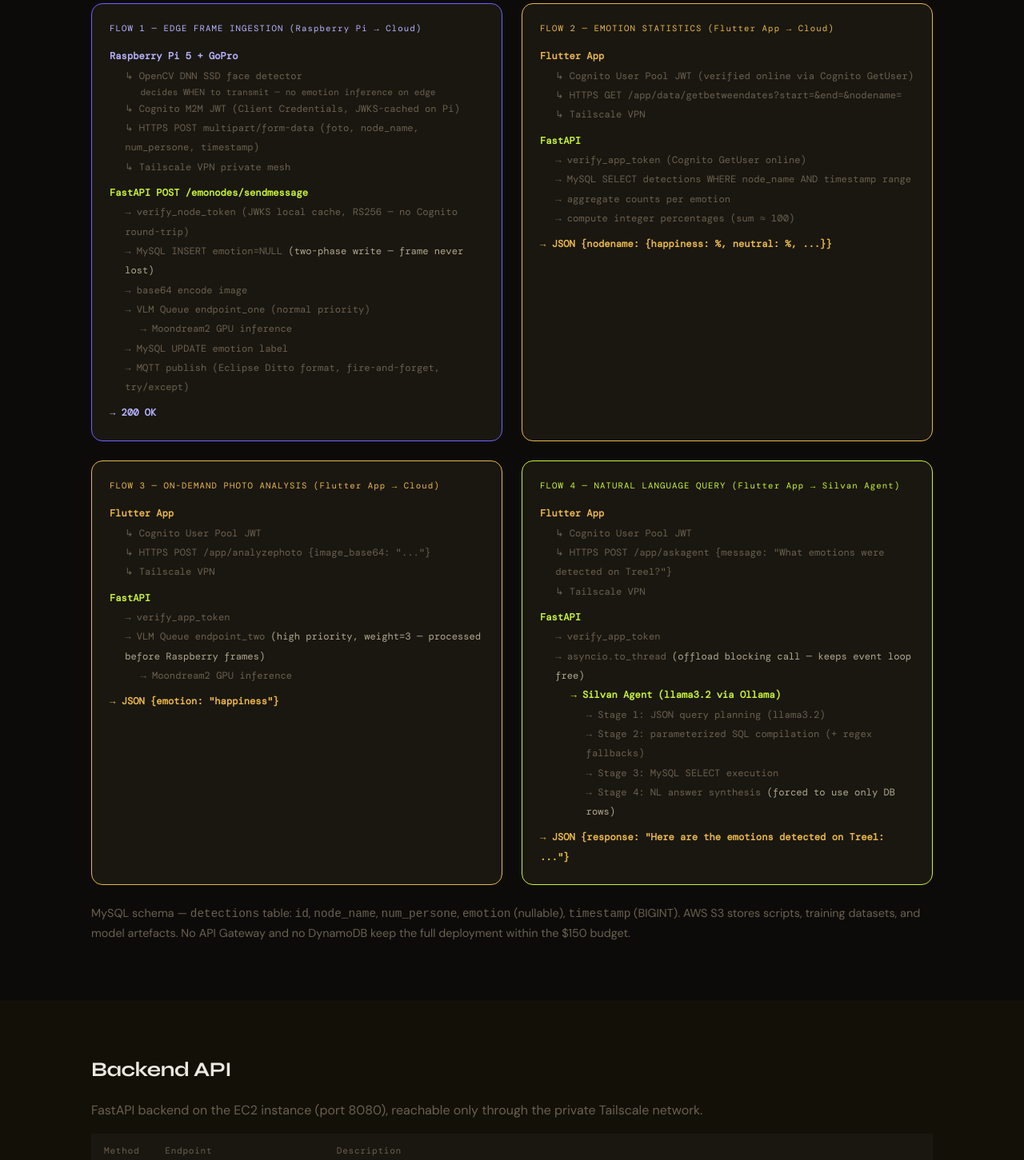
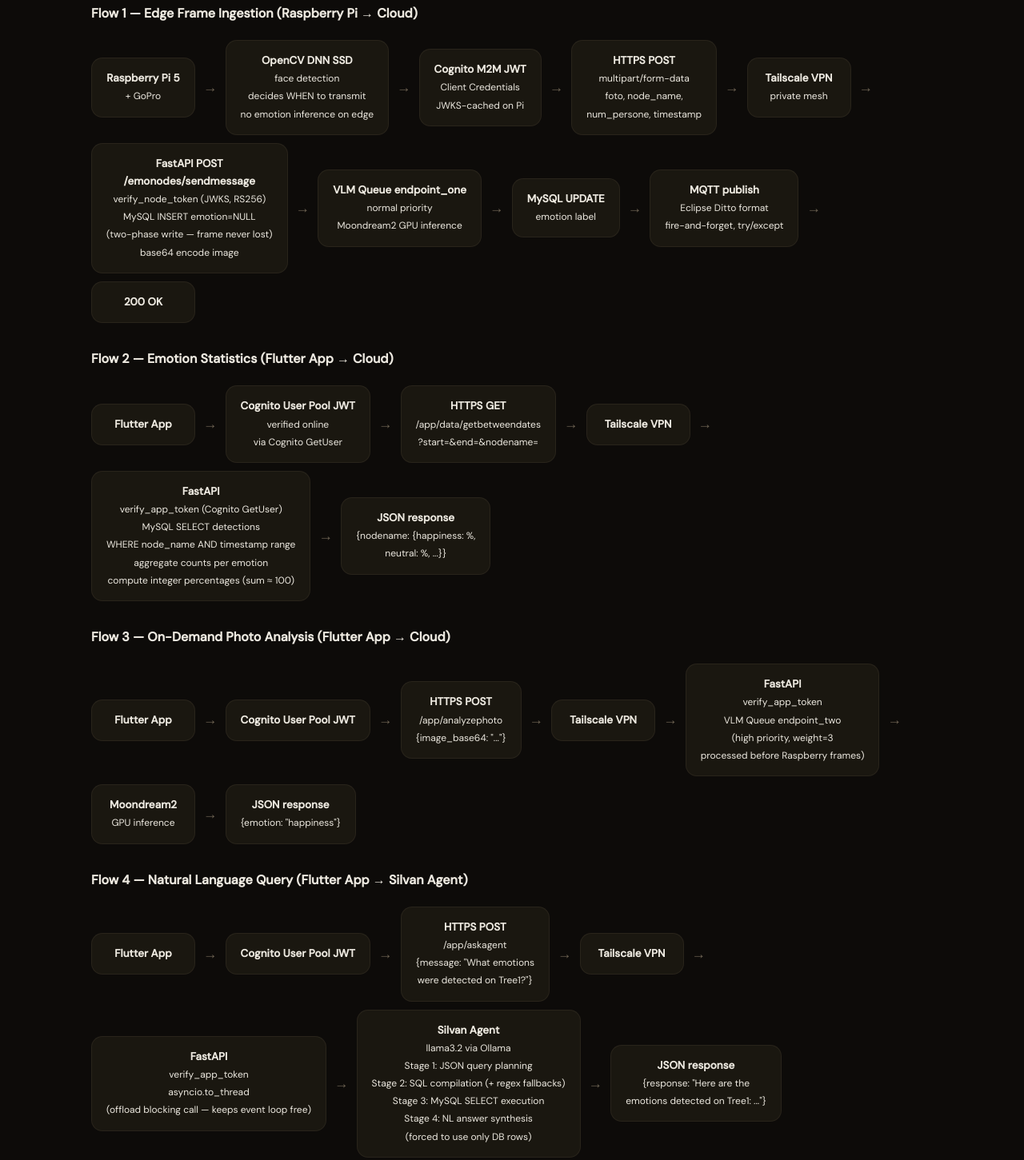
Before and after one commit to giugiu39/portfolio-telecom, a website: page project-ger.html in a window 1280 px wide. Shown: the part 3006-4457 px from the top of the page at 80% size. Drawn offline with nearby package versions, Linux system fonts and the light colour scheme; a web font is replaced by a local one.

Commit message:
Highlighting

```diff
--- a/project-ger.html
+++ b/project-ger.html
@@ -153,40 +153,40 @@
 
     <h3 style="font-size:0.85rem;font-family:var(--font-mono);color:var(--text-muted);letter-spacing:0.1em;margin-bottom:10px;">EDGE</h3>
     <div class="tech-badges">
-      <span class="badge">Raspberry Pi 5</span>
-      <span class="badge">GoPro Camera</span>
-      <span class="badge">OpenCV (DNN SSD Face Detection)</span>
-      <span class="badge">Python</span>
+      <span class="badge highlight">Raspberry Pi 5</span>
+      <span class="badge highlight">GoPro Camera</span>
+      <span class="badge highlight">OpenCV (DNN SSD Face Detection)</span>
+      <span class="badge highlight">Python</span>
     </div>
 
     <h3 style="font-size:0.85rem;font-family:var(--font-mono);color:var(--text-muted);letter-spacing:0.1em;margin:24px 0 10px;">AI / MACHINE LEARNING</h3>
     <div class="tech-badges">
-      <span class="badge">Moondream2 (2B, fine-tuned)</span>
-      <span class="badge">PaliGemma 2 (3B, baseline)</span>
-      <span class="badge">MiniCPM-V 4.6</span>
-      <span class="badge">QLoRA / PEFT</span>
-      <span class="badge">FER+ Dataset</span>
-      <span class="badge">Ollama (llama3.2)</span>
-      <span class="badge">Hugging Face Transformers</span>
+      <span class="badge highlight">Moondream2 (2B, fine-tuned)</span>
+      <span class="badge highlight">PaliGemma 2 (3B, baseline)</span>
+      <span class="badge highlight">MiniCPM-V 4.6</span>
+      <span class="badge highlight">QLoRA / PEFT</span>
+      <span class="badge highlight">FER+ Dataset</span>
+      <span class="badge highlight">Ollama (llama3.2)</span>
+      <span class="badge highlight">Hugging Face Transformers</span>
     </div>
 
     <h3 style="font-size:0.85rem;font-family:var(--font-mono);color:var(--text-muted);letter-spacing:0.1em;margin:24px 0 10px;">BACKEND &amp; CLOUD</h3>
     <div class="tech-badges">
-      <span class="badge">AWS EC2 g4dn.xlarge (Tesla T4)</span>
-      <span class="badge">FastAPI</span>
-      <span class="badge">SQLAlchemy</span>
-      <span class="badge">MySQL</span>
-      <span class="badge">Tailscale VPN</span>
-      <span class="badge">AWS Cognito (User Pool + M2M)</span>
-      <span class="badge">AWS S3</span>
-      <span class="badge">paho-mqtt</span>
-      <span class="badge">Eclipse Ditto (MQTT Digital Twin)</span>
+      <span class="badge highlight">AWS EC2 g4dn.xlarge (Tesla T4)</span>
+      <span class="badge highlight">FastAPI</span>
+      <span class="badge highlight">SQLAlchemy</span>
+      <span class="badge highlight">MySQL</span>
+      <span class="badge highlight">Tailscale VPN</span>
+      <span class="badge highlight">AWS Cognito (User Pool + M2M)</span>
+      <span class="badge highlight">AWS S3</span>
+      <span class="badge highlight">paho-mqtt</span>
+      <span class="badge highlight">Eclipse Ditto (MQTT Digital Twin)</span>
     </div>
 
     <h3 style="font-size:0.85rem;font-family:var(--font-mono);color:var(--text-muted);letter-spacing:0.1em;margin:24px 0 10px;">MOBILE &amp; SIMULATION</h3>
     <div class="tech-badges">
-      <span class="badge">Flutter (Android)</span>
-      <span class="badge">EdgeCloudSim (Java)</span>
+      <span class="badge highlight">Flutter (Android)</span>
+      <span class="badge highlight">EdgeCloudSim (Java)</span>
     </div>
   </div>
 </section>
@@ -202,79 +202,157 @@
       JWKS-cached M2M Client Credentials for Raspberry Pi nodes, and Cognito GetUser for Flutter app users.
     </p>
 
-    <div style="display:grid;grid-template-columns:repeat(auto-fit, minmax(460px, 1fr));gap:24px;">
+    <h3 style="font-size:1rem;margin-bottom:12px;">Flow 1 — Edge Frame Ingestion (Raspberry Pi → Cloud)</h3>
+    <div class="arch-flow">
+      <div class="arch-node">
+        <strong>Raspberry Pi 5</strong><br />
+        <span style="font-size:0.75rem;">+ GoPro</span>
+      </div>
+      <div class="arch-arrow">→</div>
+      <div class="arch-node">
+        <strong>OpenCV DNN SSD</strong><br />
+        <span style="font-size:0.75rem;">face detection<br />decides WHEN to transmit<br />no emotion inference on edge</span>
+      </div>
+      <div class="arch-arrow">→</div>
+      <div class="arch-node">
+        <strong>Cognito M2M JWT</strong><br />
+        <span style="font-size:0.75rem;">Client Credentials<br />JWKS-cached on Pi</span>
+      </div>
+      <div class="arch-arrow">→</div>
+      <div class="arch-node">
+        <strong>HTTPS POST</strong><br />
+        <span style="font-size:0.75rem;">multipart/form-data<br />foto, node_name,<br />num_persone, timestamp</span>
+      </div>
+      <div class="arch-arrow">→</div>
+      <div class="arch-node">
+        <strong>Tailscale VPN</strong><br />
+        <span style="font-size:0.75rem;">private mesh</span>
+      </div>
+      <div class="arch-arrow">→</div>
+      <div class="arch-node">
+        <strong>FastAPI POST<br />/emonodes/sendmessage</strong><br />
+        <span style="font-size:0.75rem;">verify_node_token (JWKS, RS256)<br />MySQL INSERT emotion=NULL<br />(two-phase write — frame never lost)<br />base64 encode image</span>
+      </div>
+      <div class="arch-arrow">→</div>
+      <div class="arch-node">
+        <strong>VLM Queue endpoint_one</strong><br />
+        <span style="font-size:0.75rem;">normal priority<br />Moondream2 GPU inference</span>
+      </div>
+      <div class="arch-arrow">→</div>
+      <div class="arch-node">
+        <strong>MySQL UPDATE</strong><br />
+        <span style="font-size:0.75rem;">emotion label</span>
+      </div>
+      <div class="arch-arrow">→</div>
+      <div class="arch-node">
+        <strong>MQTT publish</strong><br />
+        <span style="font-size:0.75rem;">Eclipse Ditto format<br />fire-and-forget, try/except</span>
+      </div>
+      <div class="arch-arrow">→</div>
+      <div class="arch-node">
+        <strong>200 OK</strong>
+      </div>
+    </div>
 
-      <div class="activity-card" style="border-color:#6c63ff;">
-        <div class="activity-tag" style="color:#b8b4ff;">FLOW 1 — EDGE FRAME INGESTION (Raspberry Pi → Cloud)</div>
-        <div style="margin-top:14px;font-family:var(--font-mono);font-size:0.76rem;line-height:2;color:var(--text-2);">
-          <div style="color:#b8b4ff;font-weight:600;">Raspberry Pi 5 + GoPro</div>
-          <div style="padding-left:1.2rem;color:var(--text-muted);">↳ OpenCV DNN SSD face detector</div>
-          <div style="padding-left:2.4rem;color:var(--text-muted);font-size:0.7rem;line-height:1.5;">decides WHEN to transmit — no emotion inference on edge</div>
-          <div style="padding-left:1.2rem;color:var(--text-muted);">↳ Cognito M2M JWT (Client Credentials, JWKS-cached on Pi)</div>
-          <div style="padding-left:1.2rem;color:var(--text-muted);">↳ HTTPS POST multipart/form-data (foto, node_name, num_persone, timestamp)</div>
-          <div style="padding-left:1.2rem;color:var(--text-muted);">↳ Tailscale VPN private mesh</div>
-          <div style="margin-top:8px;color:var(--lime);font-weight:600;">FastAPI POST /emonodes/sendmessage</div>
-          <div style="padding-left:1.2rem;color:var(--text-muted);">→ verify_node_token (JWKS local cache, RS256 — no Cognito round-trip)</div>
-          <div style="padding-left:1.2rem;color:var(--text-muted);">→ MySQL INSERT emotion=NULL <span style="color:var(--text-2);">(two-phase write — frame never lost)</span></div>
-          <div style="padding-left:1.2rem;color:var(--text-muted);">→ base64 encode image</div>
-          <div style="padding-left:1.2rem;color:var(--text-muted);">→ VLM Queue endpoint_one (normal priority)</div>
-          <div style="padding-left:2.4rem;color:var(--text-muted);">→ Moondream2 GPU inference</div>
-          <div style="padding-left:1.2rem;color:var(--text-muted);">→ MySQL UPDATE emotion label</div>
-          <div style="padding-left:1.2rem;color:var(--text-muted);">→ MQTT publish (Eclipse Ditto format, fire-and-forget, try/except)</div>
-          <div style="margin-top:8px;color:#b8b4ff;font-weight:600;">→ 200 OK</div>
-        </div>
+    <h3 style="font-size:1rem;margin:32px 0 12px;">Flow 2 — Emotion Statistics (Flutter App → Cloud)</h3>
+    <div class="arch-flow">
+      <div class="arch-node">
+        <strong>Flutter App</strong>
       </div>
+      <div class="arch-arrow">→</div>
+      <div class="arch-node">
+        <strong>Cognito User Pool JWT</strong><br />
+        <span style="font-size:0.75rem;">verified online<br />via Cognito GetUser</span>
+      </div>
+      <div class="arch-arrow">→</div>
+      <div class="arch-node">
+        <strong>HTTPS GET</strong><br />
+        <span style="font-size:0.75rem;">/app/data/getbetweendates<br />?start=&amp;end=&amp;nodename=</span>
+      </div>
+      <div class="arch-arrow">→</div>
+      <div class="arch-node">
+        <strong>Tailscale VPN</strong>
+      </div>
+      <div class="arch-arrow">→</div>
+      <div class="arch-node">
+        <strong>FastAPI</strong><br />
+        <span style="font-size:0.75rem;">verify_app_token (Cognito GetUser)<br />MySQL SELECT detections<br />WHERE node_name AND timestamp range<br />aggregate counts per emotion<br />compute integer percentages (sum ≈ 100)</span>
+      </div>
+      <div class="arch-arrow">→</div>
+      <div class="arch-node">
+        <strong>JSON response</strong><br />
+        <span style="font-size:0.75rem;">{nodename: {happiness: %,<br />neutral: %, ...}}</span>
+      </div>
+    </div>
 
-      <div class="activity-card" style="border-color:var(--amber);">
-        <div class="activity-tag" style="color:var(--amber);">FLOW 2 — EMOTION STATISTICS (Flutter App → Cloud)</div>
-        <div style="margin-top:14px;font-family:var(--font-mono);font-size:0.76rem;line-height:2;color:var(--text-2);">
-          <div style="color:var(--amber);font-weight:600;">Flutter App</div>
-          <div style="padding-left:1.2rem;color:var(--text-muted);">↳ Cognito User Pool JWT (verified online via Cognito GetUser)</div>
-          <div style="padding-left:1.2rem;color:var(--text-muted);">↳ HTTPS GET /app/data/getbetweendates?start=&amp;end=&amp;nodename=</div>
-          <div style="padding-left:1.2rem;color:var(--text-muted);">↳ Tailscale VPN</div>
-          <div style="margin-top:8px;color:var(--lime);font-weight:600;">FastAPI</div>
-          <div style="padding-left:1.2rem;color:var(--text-muted);">→ verify_app_token (Cognito GetUser online)</div>
-          <div style="padding-left:1.2rem;color:var(--text-muted);">→ MySQL SELECT detections WHERE node_name AND timestamp range</div>
-          <div style="padding-left:1.2rem;color:var(--text-muted);">→ aggregate counts per emotion</div>
-          <div style="padding-left:1.2rem;color:var(--text-muted);">→ compute integer percentages (sum ≈ 100)</div>
-          <div style="margin-top:8px;color:var(--amber);font-weight:600;">→ JSON {nodename: {happiness: %, neutral: %, ...}}</div>
-        </div>
+    <h3 style="font-size:1rem;margin:32px 0 12px;">Flow 3 — On-Demand Photo Analysis (Flutter App → Cloud)</h3>
+    <div class="arch-flow">
+      <div class="arch-node">
+        <strong>Flutter App</strong>
       </div>
+      <div class="arch-arrow">→</div>
+      <div class="arch-node">
+        <strong>Cognito User Pool JWT</strong>
+      </div>
+      <div class="arch-arrow">→</div>
+      <div class="arch-node">
+        <strong>HTTPS POST</strong><br />
+        <span style="font-size:0.75rem;">/app/analyzephoto<br />{image_base64: "..."}</span>
+      </div>
+      <div class="arch-arrow">→</div>
+      <div class="arch-node">
+        <strong>Tailscale VPN</strong>
+      </div>
+      <div class="arch-arrow">→</div>
+      <div class="arch-node">
+        <strong>FastAPI</strong><br />
+        <span style="font-size:0.75rem;">verify_app_token<br />VLM Queue endpoint_two<br />(high priority, weight=3<br />processed before Raspberry frames)</span>
+      </div>
+      <div class="arch-arrow">→</div>
+      <div class="arch-node">
+        <strong>Moondream2</strong><br />
+        <span style="font-size:0.75rem;">GPU inference</span>
+      </div>
+      <div class="arch-arrow">→</div>
+      <div class="arch-node">
+        <strong>JSON response</strong><br />
+        <span style="font-size:0.75rem;">{emotion: "happiness"}</span>
+      </div>
+    </div>
 
-      <div class="activity-card" style="border-color:var(--amber);">
-        <div class="activity-tag" style="color:var(--amber);">FLOW 3 — ON-DEMAND PHOTO ANALYSIS (Flutter App → Cloud)</div>
-        <div style="margin-top:14px;font-family:var(--font-mono);font-size:0.76rem;line-height:2;color:var(--text-2);">
-          <div style="color:var(--amber);font-weight:600;">Flutter App</div>
-          <div style="padding-left:1.2rem;color:var(--text-muted);">↳ Cognito User Pool JWT</div>
-          <div style="padding-left:1.2rem;color:var(--text-muted);">↳ HTTPS POST /app/analyzephoto {image_base64: "..."}</div>
-          <div style="padding-left:1.2rem;color:var(--text-muted);">↳ Tailscale VPN</div>
-          <div style="margin-top:8px;color:var(--lime);font-weight:600;">FastAPI</div>
-          <div style="padding-left:1.2rem;color:var(--text-muted);">→ verify_app_token</div>
-          <div style="padding-left:1.2rem;color:var(--text-muted);">→ VLM Queue endpoint_two <span style="color:var(--text-2);">(high priority, weight=3 — processed before Raspberry frames)</span></div>
-          <div style="padding-left:2.4rem;color:var(--text-muted);">→ Moondream2 GPU inference</div>
-          <div style="margin-top:8px;color:var(--amber);font-weight:600;">→ JSON {emotion: "happiness"}</div>
-        </div>
+    <h3 style="font-size:1rem;margin:32px 0 12px;">Flow 4 — Natural Language Query (Flutter App → Silvan Agent)</h3>
+    <div class="arch-flow">
+      <div class="arch-node">
+        <strong>Flutter App</strong>
       </div>
-
-      <div class="activity-card" style="border-color:var(--lime);">
-        <div class="activity-tag" style="color:var(--lime);">FLOW 4 — NATURAL LANGUAGE QUERY (Flutter App → Silvan Agent)</div>
-        <div style="margin-top:14px;font-family:var(--font-mono);font-size:0.76rem;line-height:2;color:var(--text-2);">
-          <div style="color:var(--amber);font-weight:600;">Flutter App</div>
-          <div style="padding-left:1.2rem;color:var(--text-muted);">↳ Cognito User Pool JWT</div>
-          <div style="padding-left:1.2rem;color:var(--text-muted);">↳ HTTPS POST /app/askagent {message: "What emotions were detected on Tree1?"}</div>
-          <div style="padding-left:1.2rem;color:var(--text-muted);">↳ Tailscale VPN</div>
-          <div style="margin-top:8px;color:var(--lime);font-weight:600;">FastAPI</div>
-          <div style="padding-left:1.2rem;color:var(--text-muted);">→ verify_app_token</div>
-          <div style="padding-left:1.2rem;color:var(--text-muted);">→ asyncio.to_thread <span style="color:var(--text-2);">(offload blocking call — keeps event loop free)</span></div>
-          <div style="padding-left:2.4rem;color:var(--lime);font-weight:600;">→ Silvan Agent (llama3.2 via Ollama)</div>
-          <div style="padding-left:3.6rem;color:var(--text-muted);">→ Stage 1: JSON query planning (llama3.2)</div>
-          <div style="padding-left:3.6rem;color:var(--text-muted);">→ Stage 2: parameterized SQL compilation (+ regex fallbacks)</div>
-          <div style="padding-left:3.6rem;color:var(--text-muted);">→ Stage 3: MySQL SELECT execution</div>
-          <div style="padding-left:3.6rem;color:var(--text-muted);">→ Stage 4: NL answer synthesis <span style="color:var(--text-2);">(forced to use only DB rows)</span></div>
-          <div style="margin-top:8px;color:var(--amber);font-weight:600;">→ JSON {response: "Here are the emotions detected on Tree1: ..."}</div>
-        </div>
+      <div class="arch-arrow">→</div>
+      <div class="arch-node">
+        <strong>Cognito User Pool JWT</strong>
       </div>
-
+      <div class="arch-arrow">→</div>
+      <div class="arch-node">
+        <strong>HTTPS POST</strong><br />
+        <span style="font-size:0.75rem;">/app/askagent<br />{message: "What emotions<br />were detected on Tree1?"}</span>
+      </div>
+      <div class="arch-arrow">→</div>
+      <div class="arch-node">
+        <strong>Tailscale VPN</strong>
+      </div>
+      <div class="arch-arrow">→</div>
+      <div class="arch-node">
+        <strong>FastAPI</strong><br />
+        <span style="font-size:0.75rem;">verify_app_token<br />asyncio.to_thread<br />(offload blocking call — keeps event loop free)</span>
+      </div>
+      <div class="arch-arrow">→</div>
+      <div class="arch-node">
+        <strong>Silvan Agent</strong><br />
+        <span style="font-size:0.75rem;">llama3.2 via Ollama<br />Stage 1: JSON query planning<br />Stage 2: SQL compilation (+ regex fallbacks)<br />Stage 3: MySQL SELECT execution<br />Stage 4: NL answer synthesis<br />(forced to use only DB rows)</span>
+      </div>
+      <div class="arch-arrow">→</div>
+      <div class="arch-node">
+        <strong>JSON response</strong><br />
+        <span style="font-size:0.75rem;">{response: "Here are the<br />emotions detected on Tree1: ..."}</span>
+      </div>
     </div>
 
     <p style="margin-top:24px;color:var(--text-muted);font-size:0.9rem;">
@@ -302,7 +380,7 @@
         </tr>
       </thead>
       <tbody>
-        <tr class="highlight-row">
+        <tr>
           <td>POST</td>
           <td>/emonodes/sendmessage</td>
           <td>Raspberry Pi sends a frame; two-phase DB write records the detection, then Moondream2 classifies the dominant emotion via the normal-priority VLM queue and updates MySQL.</td>
@@ -653,7 +731,7 @@
         <tr><td>Tailscale tunnel transit</td><td>0.3 – 0.8 s</td></tr>
         <tr><td>Moondream2 VLM inference</td><td>1.0 – 2.2 s</td></tr>
         <tr><td>MySQL write</td><td>~0.05 s</td></tr>
-        <tr class="highlight-row"><td><strong>Total (Raspberry Pi pipeline)</strong></td><td><strong>1.5 – 3.2 s</strong></td></tr>
+        <tr><td><strong>Total (Raspberry Pi pipeline)</strong></td><td><strong>1.5 – 3.2 s</strong></td></tr>
         <tr><td>Silvan AI agent (cold start)</td><td>~40 s</td></tr>
         <tr><td>Silvan AI agent (warm)</td><td>~20 s</td></tr>
       </tbody>
@@ -692,22 +770,22 @@
   <div class="container">
     <h2 class="section-title">Skills Developed</h2>
     <div class="tech-badges">
-      <span class="badge">PEFT / QLoRA fine-tuning</span>
-      <span class="badge">Vision-Language Models</span>
-      <span class="badge">FastAPI async services</span>
-      <span class="badge">SQLAlchemy / MySQL</span>
-      <span class="badge">Tailscale VPN networking</span>
-      <span class="badge">AWS Cognito (User Pool + M2M)</span>
-      <span class="badge">AWS EC2 GPU deployment</span>
-      <span class="badge">AI agents (Ollama / llama3.2)</span>
-      <span class="badge">Natural-language to SQL</span>
-      <span class="badge">IoT system design</span>
-      <span class="badge">Edge-cloud offloading</span>
-      <span class="badge">Flutter mobile development</span>
-      <span class="badge">ACOSO-METH modelling</span>
-      <span class="badge">EdgeCloudSim simulation</span>
-      <span class="badge">OpenCV face detection</span>
-      <span class="badge">MQTT / Eclipse Ditto</span>
+      <span class="badge highlight">PEFT / QLoRA fine-tuning</span>
+      <span class="badge highlight">Vision-Language Models</span>
+      <span class="badge highlight">FastAPI async services</span>
+      <span class="badge highlight">SQLAlchemy / MySQL</span>
+      <span class="badge highlight">Tailscale VPN networking</span>
+      <span class="badge highlight">AWS Cognito (User Pool + M2M)</span>
+      <span class="badge highlight">AWS EC2 GPU deployment</span>
+      <span class="badge highlight">AI agents (Ollama / llama3.2)</span>
+      <span class="badge highlight">Natural-language to SQL</span>
+      <span class="badge highlight">IoT system design</span>
+      <span class="badge highlight">Edge-cloud offloading</span>
+      <span class="badge highlight">Flutter mobile development</span>
+      <span class="badge highlight">ACOSO-METH modelling</span>
+      <span class="badge highlight">EdgeCloudSim simulation</span>
+      <span class="badge highlight">OpenCV face detection</span>
+      <span class="badge highlight">MQTT / Eclipse Ditto</span>
     </div>
   </div>
 </section>
```
